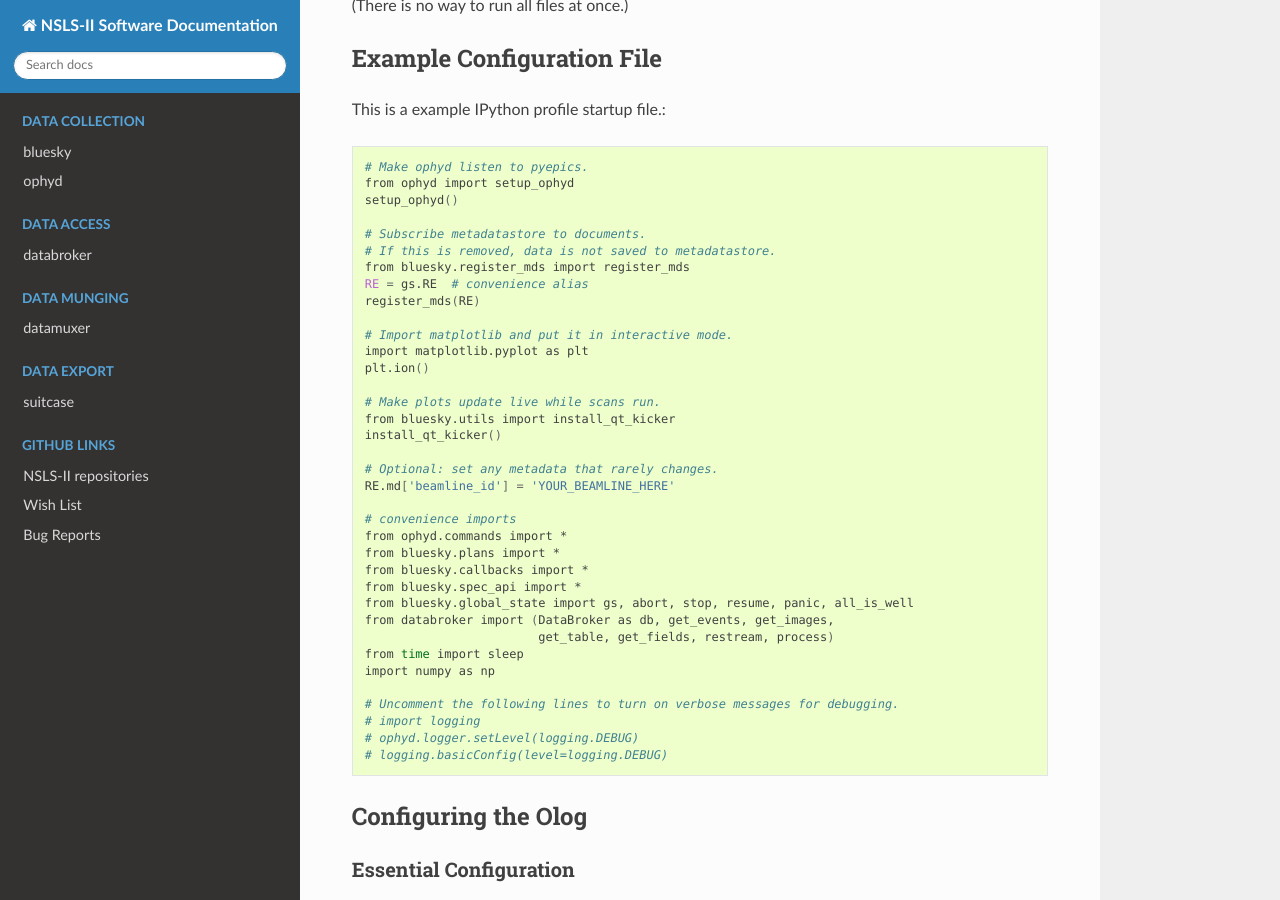
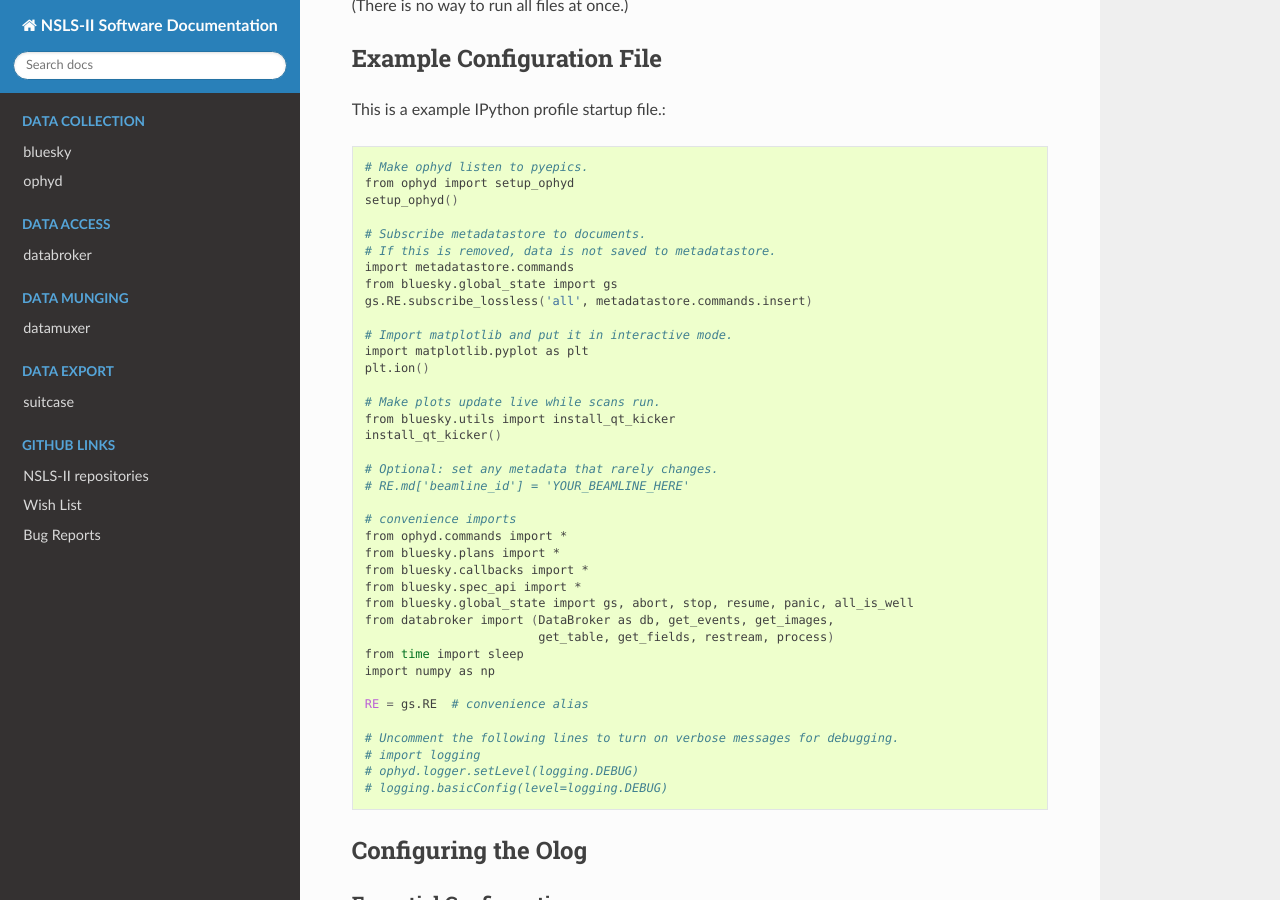
Before and after one commit to NSLS-II/docs, a Sphinx documentation site: the page built from source/beamline-configuration.rst, in a window 1280 px wide and 900 px high, scrolled down 605 px. Built offline with Sphinx 7.4.7 and the Read the Docs theme 2.0.0, drawn with Linux system fonts in a browser that asks for light colours; pages that are not in the unit, such as notebooks, are missing from menus.

Commit message:
New mds subscription code ('insert').

```diff
--- a/source/beamline-configuration.rst
+++ b/source/beamline-configuration.rst
@@ -39,9 +39,9 @@ This is a example IPython profile startup file.::
 
     # Subscribe metadatastore to documents.
     # If this is removed, data is not saved to metadatastore.
-    from bluesky.register_mds import register_mds
-    RE = gs.RE  # convenience alias
-    register_mds(RE)
+    import metadatastore.commands
+    from bluesky.global_state import gs
+    gs.RE.subscribe_lossless('all', metadatastore.commands.insert)
 
     # Import matplotlib and put it in interactive mode.
     import matplotlib.pyplot as plt
@@ -52,7 +52,7 @@ This is a example IPython profile startup file.::
     install_qt_kicker()
 
     # Optional: set any metadata that rarely changes.
-    RE.md['beamline_id'] = 'YOUR_BEAMLINE_HERE'
+    # RE.md['beamline_id'] = 'YOUR_BEAMLINE_HERE'
 
     # convenience imports
     from ophyd.commands import *
@@ -64,6 +64,8 @@ This is a example IPython profile startup file.::
                             get_table, get_fields, restream, process)
     from time import sleep
     import numpy as np
+
+    RE = gs.RE  # convenience alias
 
     # Uncomment the following lines to turn on verbose messages for debugging.
     # import logging
```
